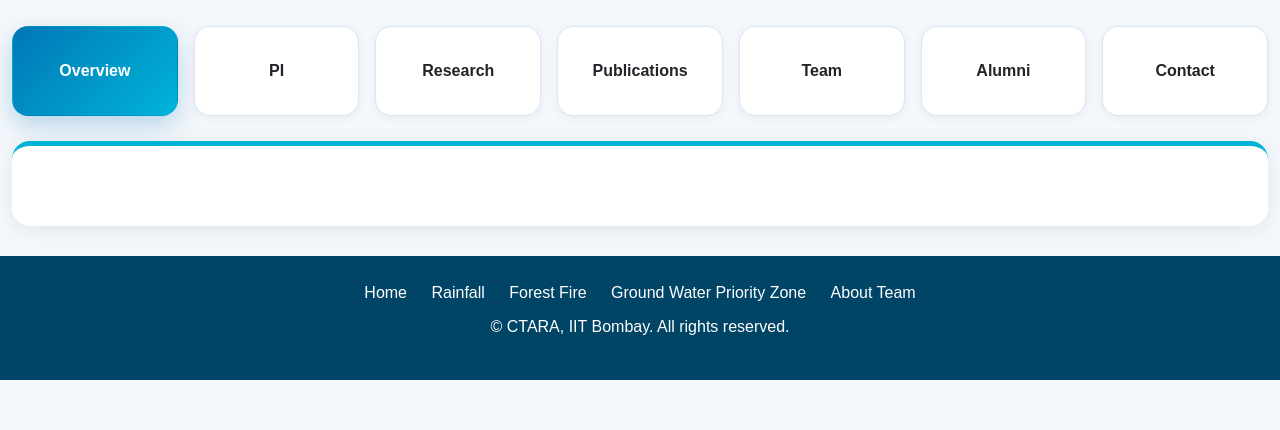
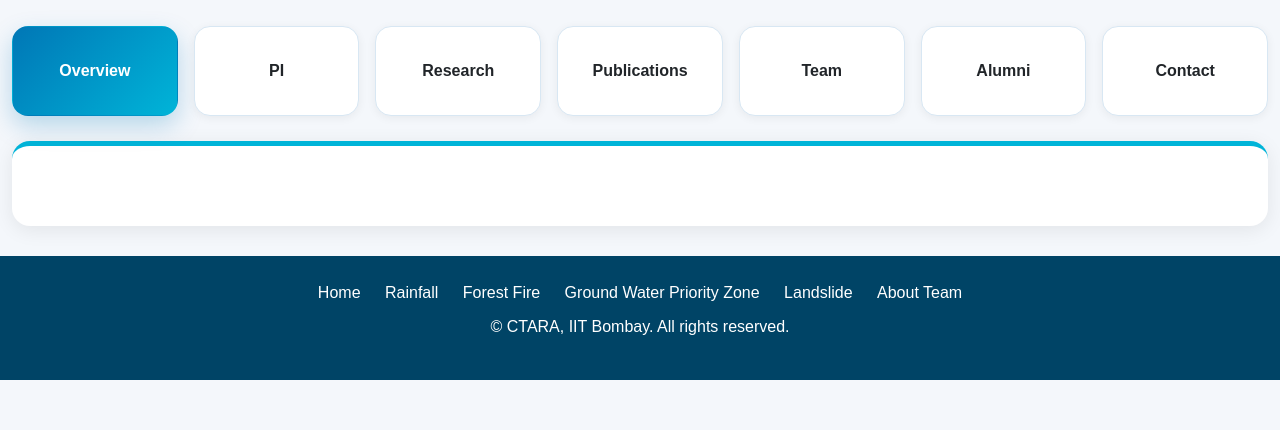
Before and after one commit to MonikaShah/mahamaps, a Django app: page /about-team/ in a window 1280 px wide. Shown: the part 370-800 px from the top of the page. Run offline with Django 5.2, Linux system fonts and the light colour scheme; data that the repository does not hold is empty.

Commit message:
Updated base.html

```diff
--- a/templates/base.html
+++ b/templates/base.html
@@ -381,6 +381,8 @@ Assistant Professor, CTARA, IIT Bombay
 
 <a href="/gwpz/">Ground Water Priority Zone</a>
 
+<a href="/landslide/">Landslide</a>
+
 <a href="/about-team/">About Team</a>
 
 </div>
```
